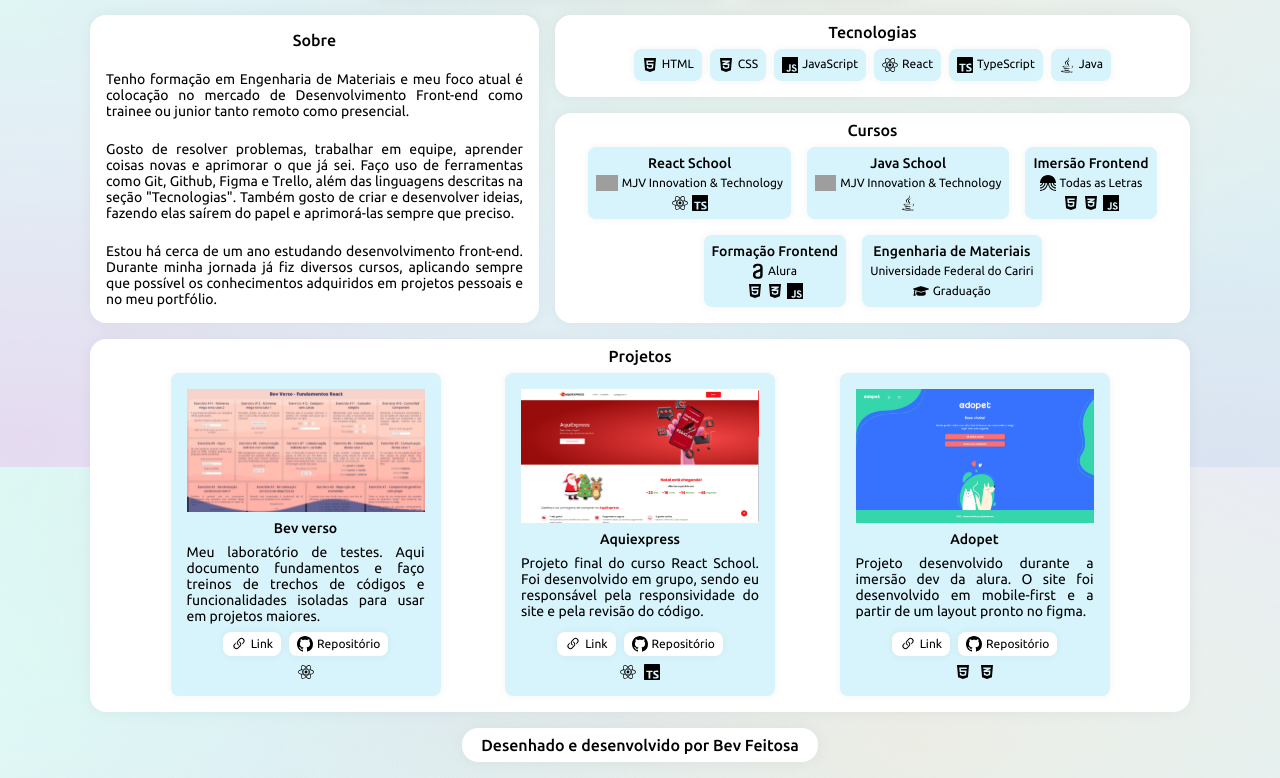
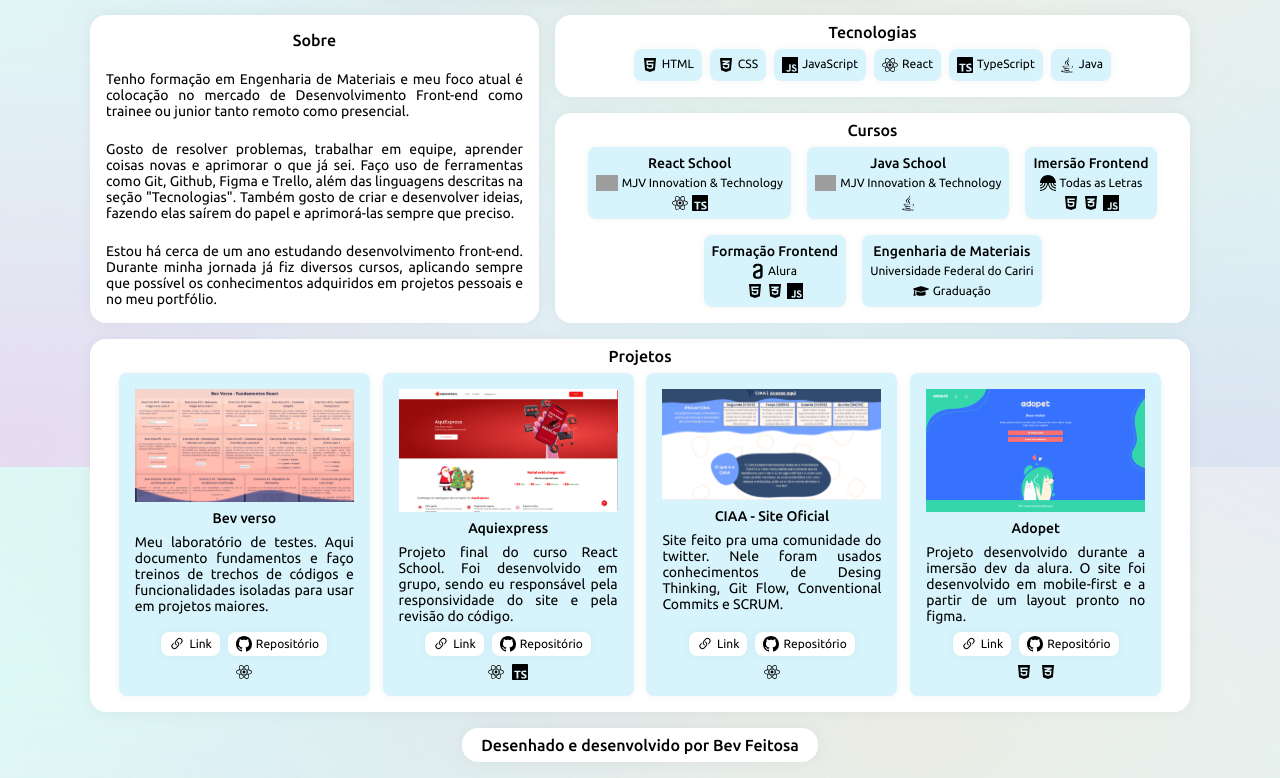
Before and after one commit to develyrios/portfolio, a React (Vite) app: page / in a window 1280 px wide. Shown: the part 333-1111 px from the top of the page. Built offline with nearby package versions, Linux system fonts and the light colour scheme; grey boxes are pictures that could not be loaded.

Commit message:
<feat>:adiciona o projeto CIAA e refatora o código

```diff
--- a/src/components/MyProjects/index.jsx
+++ b/src/components/MyProjects/index.jsx
@@ -6,6 +6,7 @@ import { SiJavascript, SiTypescript } from "react-icons/si"
 import aquiexpress from "../../assets/preview-aquiexpress.svg"
 import adopet from "../../assets/preview-adopet.svg"
 import bevVerso from "../../assets/preview-bev-verso.svg"
+import ciaa from "../../assets/preview-ciaa.svg"
 
 export  const MyProjects = () => {
     return (
@@ -69,6 +70,32 @@ export  const MyProjects = () => {
                 </ProjectBox>
 
                 <ProjectBox className="border-minor border-shadow-minor">
+                    <img src={ciaa} />
+
+                    <Title2>CIAA - Site Oficial</Title2>
+
+                    <Paragraph>
+                        Site feito pra uma comunidade do twitter. Nele foram usados conhecimentos de Desing Thinking, Git Flow, Conventional Commits e SCRUM.
+                    </Paragraph>
+
+                    <ContentRow>
+                        <a  href="https://ciaa.vercel.app/" target="_blank" className="border-minor border-shadow-minor">
+                            <BsLink45Deg />
+                            <Span>Link</Span>
+                        </a>
+
+                        <a  href="https://github.com/develyrios/ciaa" target="_blank" className="border-minor border-shadow-minor">
+                            <BsGithub />
+                            <Span>Repositório</Span>
+                        </a>
+                    </ContentRow>
+
+                    <ContentRow>
+                        <FaReact />
+                    </ContentRow>
+                </ProjectBox>
+
+                <ProjectBox className="border-minor border-shadow-minor">
                     <img src={adopet} />
 
                     <Title2>Adopet</Title2>
--- a/src/components/MyProjects/style.js
+++ b/src/components/MyProjects/style.js
@@ -31,10 +31,18 @@ export const ProjectBox = styled.div`
     flex-direction: column;
     row-gap: 8px;
 
-    width: 270px;
+    width: calc(25% - 16px);
 
     p {
         flex-grow: 1;
+    }
+
+    @media (max-width: 960px)  {
+        width: calc(50% - 16px);
+    }
+
+    @media (max-width: 580px)  {
+        width: calc(100% - 16px);
     }
 `
 
```
Also changed, not shown: src/assets/preview-ciaa.svg (added).
